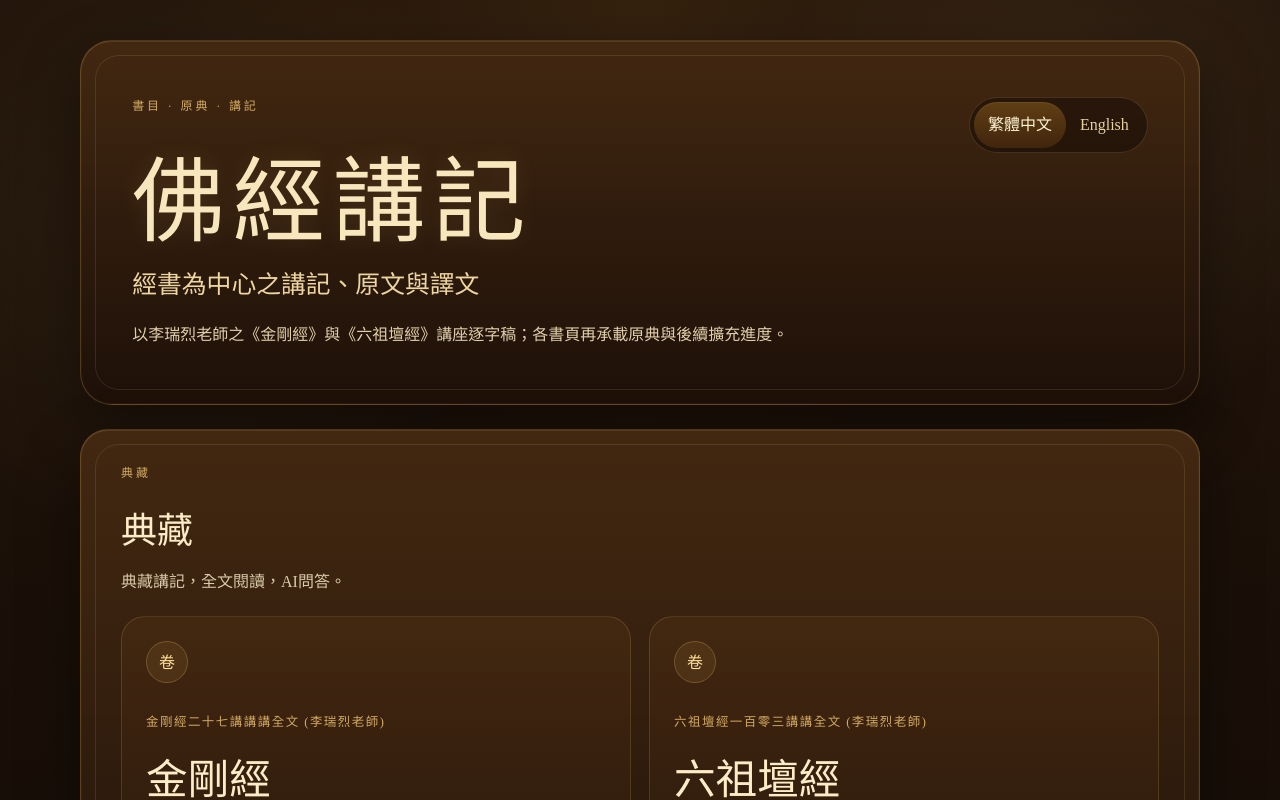
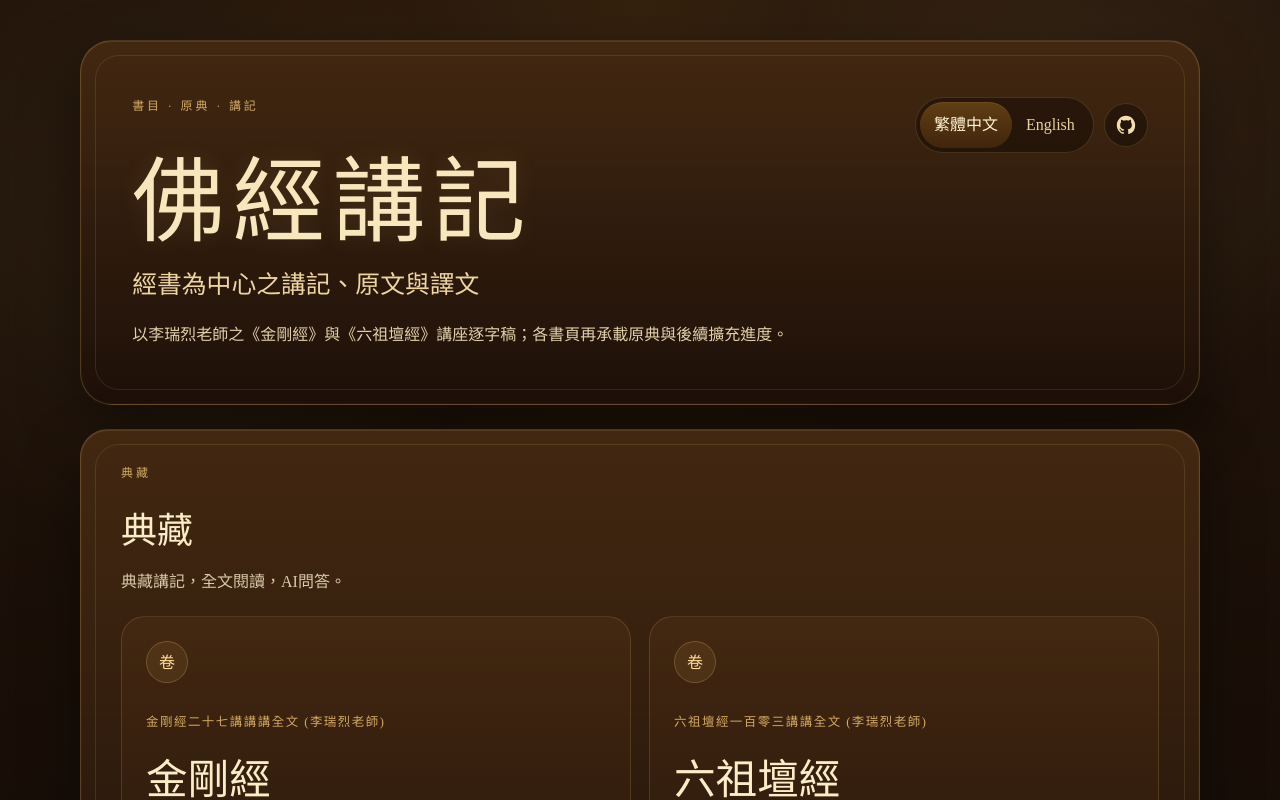
Before and after one commit to jackylee0424/buddha-md, a React (Vite) app: page / in a window 1280 px wide. Shown: the top 800 px of the page. Built offline with nearby package versions, Linux system fonts and the light colour scheme.

Commit message:
feat: add GitHub repository link

```diff
--- a/src/App.tsx
+++ b/src/App.tsx
@@ -23,6 +23,7 @@ type Route =
   | { view: 'platformSutra' };
 
 const localeOrder: Locale[] = ['zh-Hant', 'en'];
+const githubRepositoryUrl = 'https://github.com/jackylee0424/buddha-md';
 
 function parseRoute(hash: string): Route {
   const cleaned = hash.replace(/^#/, '').replace(/\/$/, '');
@@ -323,12 +324,34 @@ function App() {
     </div>
   );
 
+  const renderGitHubLink = () => (
+    <a
+      className="github-link"
+      href={githubRepositoryUrl}
+      target="_blank"
+      rel="noreferrer"
+      aria-label={locale === 'en' ? 'GitHub repository' : 'GitHub 原始碼'}
+      title={locale === 'en' ? 'GitHub repository' : 'GitHub 原始碼'}
+    >
+      <svg className="github-link__icon" viewBox="0 0 24 24" aria-hidden="true" focusable="false">
+        <path d="M12 2C6.48 2 2 6.58 2 12.22c0 4.5 2.87 8.32 6.84 9.67.5.1.68-.22.68-.49 0-.24-.01-.88-.01-1.73-2.78.62-3.37-1.37-3.37-1.37-.45-1.18-1.11-1.49-1.11-1.49-.91-.64.07-.63.07-.63 1 .07 1.53 1.06 1.53 1.06.9 1.56 2.36 1.11 2.93.85.09-.66.35-1.11.63-1.36-2.22-.26-4.56-1.14-4.56-5.06 0-1.12.39-2.03 1.03-2.75-.1-.26-.45-1.3.1-2.71 0 0 .84-.27 2.75 1.05A9.32 9.32 0 0 1 12 6.92c.85 0 1.7.12 2.5.35 1.9-1.32 2.74-1.05 2.74-1.05.55 1.41.2 2.45.1 2.71.64.72 1.03 1.63 1.03 2.75 0 3.93-2.34 4.8-4.57 5.05.36.32.68.94.68 1.9 0 1.37-.01 2.47-.01 2.8 0 .27.18.59.69.49A10.09 10.09 0 0 0 22 12.22C22 6.58 17.52 2 12 2Z" />
+      </svg>
+    </a>
+  );
+
+  const renderToolbarActions = (ariaLabel: string, labels: Record<Locale, string>) => (
+    <div className="hero__toolbar-actions">
+      {renderLanguageToggle(ariaLabel, labels)}
+      {renderGitHubLink()}
+    </div>
+  );
+
   const renderLanding = () => (
     <>
       <header className="hero scroll-panel">
         <div className="hero__toolbar">
           <p className="hero__kicker">{libraryContent.heroKicker}</p>
-          {renderLanguageToggle(libraryContent.languageToggleLabel, libraryContent.languages)}
+          {renderToolbarActions(libraryContent.languageToggleLabel, libraryContent.languages)}
         </div>
         <h1 className={locale === 'zh-Hant' ? 'hero__title hero__title--han' : 'hero__title hero__title--latin'}>{libraryContent.title}</h1>
         <p className="hero__subtitle">{libraryContent.subtitle}</p>
@@ -410,7 +433,7 @@ function App() {
       <header className="hero scroll-panel">
         <div className="hero__toolbar">
           <p className="hero__kicker">{diamondContent.heroKicker}</p>
-          {renderLanguageToggle(diamondContent.languageToggleLabel, diamondContent.languages)}
+          {renderToolbarActions(diamondContent.languageToggleLabel, diamondContent.languages)}
         </div>
         <h1 className={locale === 'zh-Hant' ? 'hero__title hero__title--han' : 'hero__title hero__title--latin'}>{diamondContent.title}</h1>
         <p className="hero__subtitle">{diamondContent.subtitle}</p>
@@ -473,7 +496,7 @@ function App() {
       <header className="hero scroll-panel">
         <div className="hero__toolbar">
           <p className="hero__kicker">{platformContent.heroKicker}</p>
-          {renderLanguageToggle(platformContent.languageToggleLabel, platformContent.languages)}
+          {renderToolbarActions(platformContent.languageToggleLabel, platformContent.languages)}
         </div>
         <h1 className={locale === 'zh-Hant' ? 'hero__title hero__title--han' : 'hero__title hero__title--latin'}>{platformContent.title}</h1>
         <p className="hero__subtitle">{platformContent.subtitle}</p>
@@ -637,7 +660,7 @@ function App() {
       <section className="scroll-panel detail-hero">
         <div className="hero__toolbar hero__toolbar--detail">
           <p className="hero__kicker">{chrome.pageEyebrow}</p>
-          {renderLanguageToggle(libraryContent.languageToggleLabel, libraryContent.languages)}
+          {renderToolbarActions(libraryContent.languageToggleLabel, libraryContent.languages)}
         </div>
         <p className="detail-note">{chrome.sourceLabel}</p>
         <h1 className={locale === 'en' ? 'hero__title hero__title--latin' : 'hero__title hero__title--han'}>{chrome.pageTitle}</h1>
@@ -699,7 +722,7 @@ function App() {
       <section className="scroll-panel detail-hero">
         <div className="hero__toolbar hero__toolbar--detail">
           <p className="hero__kicker">{chrome.readingLabel}</p>
-          {renderLanguageToggle(libraryContent.languageToggleLabel, libraryContent.languages)}
+          {renderToolbarActions(libraryContent.languageToggleLabel, libraryContent.languages)}
         </div>
         <p className="detail-note">{lecture ? (locale === 'en' && lectureHasEnglish ? chrome.chromeNoteReady : chrome.chromeNote) : chrome.chromeNote}</p>
         <h1 className={locale === 'en' && lectureHasEnglish ? 'hero__title hero__title--latin' : 'hero__title hero__title--han'}>{lectureTitle}</h1>
--- a/src/styles.css
+++ b/src/styles.css
@@ -108,6 +108,12 @@ button {
   color: #d2aa61;
 }
 
+.hero__toolbar-actions {
+  display: inline-flex;
+  align-items: center;
+  gap: 10px;
+}
+
 .language-toggle {
   display: inline-flex;
   padding: 4px;
@@ -134,6 +140,35 @@ button {
   color: #fff3d4;
   background: linear-gradient(180deg, rgba(189, 128, 38, 0.38), rgba(109, 65, 18, 0.38));
   box-shadow: inset 0 1px 0 rgba(255, 226, 169, 0.08);
+}
+
+.github-link {
+  display: inline-flex;
+  align-items: center;
+  justify-content: center;
+  width: 44px;
+  height: 44px;
+  border-radius: 999px;
+  border: 1px solid rgba(223, 184, 106, 0.18);
+  color: #f3dfad;
+  background: rgba(13, 7, 3, 0.42);
+  text-decoration: none;
+  transition: background 150ms ease, color 150ms ease, transform 150ms ease, border-color 150ms ease;
+}
+
+.github-link:hover,
+.github-link:focus-visible {
+  color: #fff3d4;
+  background: rgba(201, 153, 75, 0.18);
+  border-color: rgba(223, 184, 106, 0.34);
+  transform: translateY(-1px);
+  outline: none;
+}
+
+.github-link__icon {
+  width: 22px;
+  height: 22px;
+  fill: currentColor;
 }
 
 .hero__title {
@@ -649,6 +684,10 @@ button {
     grid-template-columns: 1fr;
   }
 
+  .hero__toolbar-actions {
+    align-self: flex-start;
+  }
+
   .language-toggle {
     align-self: flex-start;
   }
```
Also changed, not shown: 1 other file (tests, documents, lock files or other folders).
